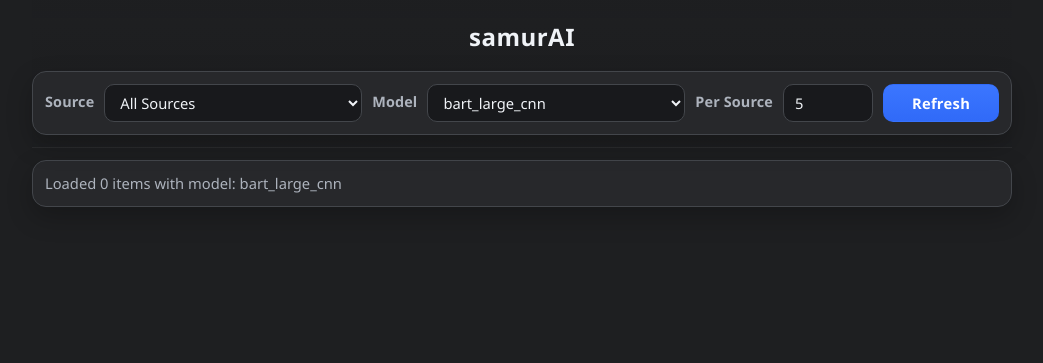
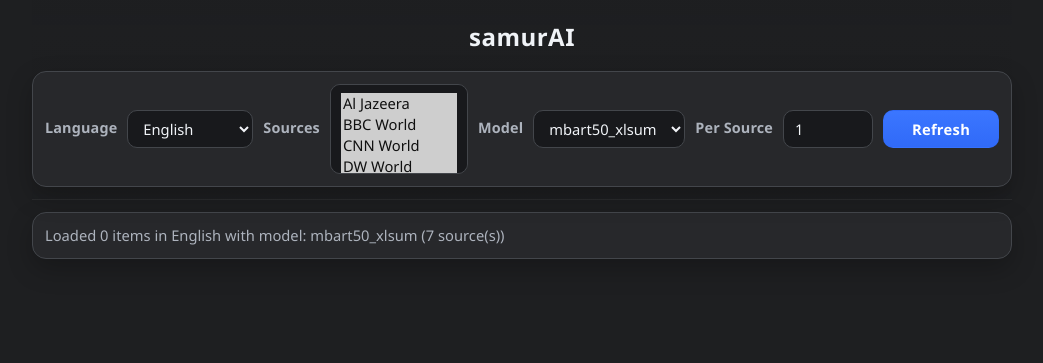
Before and after one commit to mskayacioglu/samurAI, a Flask app: page / in a window 1280 px wide. Shown: the top 363 px of the page, without its empty margins (118-1161 px from the left). Run offline with Flask 3, Linux system fonts and the light colour scheme; data that the repository does not hold is empty.

Commit message:
Multi Language Flow integration

```diff
--- a/news_flow_web/app.py
+++ b/news_flow_web/app.py
@@ -28,59 +28,301 @@ MODEL_PATHS = {
     "bart_reuters": os.path.join(
         PROJECT_ROOT, "models", "bart_base-reuters", "bart-reuters-best"
     ),
+    "mbart50_xlsum": os.path.join(PROJECT_ROOT, "models", "mbart50-xlsum"),
 }
 
-DEFAULT_MODEL_KEY = os.getenv("MODEL_KEY", "bart_large_cnn")
+DEFAULT_MODEL_KEY = os.getenv("MODEL_KEY", "mbart50_xlsum")
 MAX_INPUT_CHARS = int(os.getenv("MAX_INPUT_CHARS", "3500"))
 DEFAULT_SUMMARY_TOKENS = int(os.getenv("SUMMARY_MAX_TOKENS", "96"))
 ARTICLE_FETCH_TIMEOUT = int(os.getenv("ARTICLE_FETCH_TIMEOUT", "8"))
 MAX_ARTICLE_CHARS = int(os.getenv("MAX_ARTICLE_CHARS", "12000"))
 MIN_ARTICLE_CHARS = int(os.getenv("MIN_ARTICLE_CHARS", "500"))
 
+LANGUAGE_CONFIGS = {
+    "en": {"name": "English", "mbart_lang": "en_XX"},
+    "tr": {"name": "Turkce", "mbart_lang": "tr_TR"},
+    "fr": {"name": "Francais", "mbart_lang": "fr_XX"},
+    "de": {"name": "Deutsch", "mbart_lang": "de_DE"},
+    "es": {"name": "Espanol", "mbart_lang": "es_XX"},
+    "it": {"name": "Italiano", "mbart_lang": "it_IT"},
+    "ru": {"name": "Russkiy", "mbart_lang": "ru_RU"},
+    "ar": {"name": "Arabic", "mbart_lang": "ar_AR"},
+    "hi": {"name": "Hindi", "mbart_lang": "hi_IN"},
+    "zh": {"name": "Chinese", "mbart_lang": "zh_CN"},
+    "ja": {"name": "Japanese", "mbart_lang": "ja_XX"},
+    "ko": {"name": "Korean", "mbart_lang": "ko_KR"},
+    "nl": {"name": "Nederlands", "mbart_lang": "nl_XX"},
+    "ro": {"name": "Romana", "mbart_lang": "ro_RO"},
+    "vi": {"name": "Vietnamese", "mbart_lang": "vi_VN"},
+}
+
+DEFAULT_LANGUAGE_KEY = os.getenv("LANGUAGE_KEY", "en")
+
 NEWS_SOURCES = {
     "bbc_world": {
         "name": "BBC World",
         "rss_url": "https://feeds.bbci.co.uk/news/world/rss.xml",
+        "language": "en",
     },
     "guardian_world": {
         "name": "The Guardian World",
         "rss_url": "https://www.theguardian.com/world/rss",
+        "language": "en",
     },
     "aljazeera_all": {
         "name": "Al Jazeera",
         "rss_url": "https://www.aljazeera.com/xml/rss/all.xml",
+        "language": "en",
     },
     "cnn_world": {
         "name": "CNN World",
         "rss_url": "http://rss.cnn.com/rss/edition_world.rss",
+        "language": "en",
     },
     "reuters_world": {
         "name": "Reuters World",
         "rss_url": "https://feeds.reuters.com/Reuters/worldNews",
+        "language": "en",
     },
     "npr_world": {
         "name": "NPR World",
         "rss_url": "https://feeds.npr.org/1004/rss.xml",
+        "language": "en",
     },
     "dw_world": {
         "name": "DW World",
         "rss_url": "https://rss.dw.com/xml/rss-en-world",
+        "language": "en",
+    },
+    "tr_trthaber": {
+        "name": "TRT Haber",
+        "rss_url": "https://www.trthaber.com/sondakika.rss",
+        "language": "tr",
+    },
+    "tr_hurriyet": {
+        "name": "Hurriyet",
+        "rss_url": "https://www.hurriyet.com.tr/rss/anasayfa",
+        "language": "tr",
+    },
+    "tr_ntv": {
+        "name": "NTV",
+        "rss_url": "https://www.ntv.com.tr/son-dakika.rss",
+        "language": "tr",
+    },
+    "fr_lemonde": {
+        "name": "Le Monde",
+        "rss_url": "https://www.lemonde.fr/rss/une.xml",
+        "language": "fr",
+    },
+    "fr_lefigaro": {
+        "name": "Le Figaro",
+        "rss_url": "https://www.lefigaro.fr/rss/figaro_actualites.xml",
+        "language": "fr",
+    },
+    "fr_france24": {
+        "name": "France24 FR",
+        "rss_url": "https://www.france24.com/fr/rss",
+        "language": "fr",
+    },
+    "de_tagesschau": {
+        "name": "Tagesschau",
+        "rss_url": "https://www.tagesschau.de/xml/rss2",
+        "language": "de",
+    },
+    "de_spiegel": {
+        "name": "Der Spiegel",
+        "rss_url": "https://www.spiegel.de/schlagzeilen/index.rss",
+        "language": "de",
+    },
+    "de_faz": {
+        "name": "FAZ",
+        "rss_url": "https://www.faz.net/rss/aktuell/",
+        "language": "de",
+    },
+    "es_elpais": {
+        "name": "El Pais",
+        "rss_url": "https://feeds.elpais.com/mrss-s/pages/ep/site/elpais.com/portada",
+        "language": "es",
+    },
+    "es_elmundo": {
+        "name": "El Mundo",
+        "rss_url": "https://e00-elmundo.uecdn.es/elmundo/rss/portada.xml",
+        "language": "es",
+    },
+    "es_20minutos": {
+        "name": "20minutos",
+        "rss_url": "https://www.20minutos.es/rss/",
+        "language": "es",
+    },
+    "it_ansa": {
+        "name": "ANSA",
+        "rss_url": "https://www.ansa.it/sito/ansait_rss.xml",
+        "language": "it",
+    },
+    "it_repubblica": {
+        "name": "La Repubblica",
+        "rss_url": "https://www.repubblica.it/rss/homepage/rss2.0.xml",
+        "language": "it",
+    },
+    "it_corriere": {
+        "name": "Corriere della Sera",
+        "rss_url": "https://xml2.corriereobjects.it/rss/homepage.xml",
+        "language": "it",
+    },
+    "ru_lenta": {
+        "name": "Lenta",
+        "rss_url": "https://lenta.ru/rss/news",
+        "language": "ru",
+    },
+    "ru_tass": {
+        "name": "TASS",
+        "rss_url": "https://tass.ru/rss/v2.xml",
+        "language": "ru",
+    },
+    "ru_ria": {
+        "name": "RIA Novosti",
+        "rss_url": "https://ria.ru/export/rss2/archive/index.xml",
+        "language": "ru",
+    },
+    "ar_aljazeera": {
+        "name": "Al Jazeera Arabic",
+        "rss_url": "https://www.aljazeera.net/aljazeerarss/ar",
+        "language": "ar",
+    },
+    "ar_alarabiya": {
+        "name": "Al Arabiya",
+        "rss_url": "https://www.alarabiya.net/.mrss/ar.xml",
+        "language": "ar",
+    },
+    "ar_skynewsarabia": {
+        "name": "Sky News Arabia",
+        "rss_url": "https://www.skynewsarabia.com/web/rss",
+        "language": "ar",
+    },
+    "hi_jagran": {
+        "name": "Dainik Jagran",
+        "rss_url": "https://www.jagran.com/rss/news/national.xml",
+        "language": "hi",
+    },
+    "hi_bhaskar": {
+        "name": "Dainik Bhaskar",
+        "rss_url": "https://www.bhaskar.com/rss-v1--category-1061.xml",
+        "language": "hi",
+    },
+    "hi_livehindustan": {
+        "name": "Live Hindustan",
+        "rss_url": "https://www.livehindustan.com/rss/national/rssfeed.xml",
+        "language": "hi",
+    },
+    "zh_xinhua": {
+        "name": "Xinhua",
+        "rss_url": "http://www.news.cn/politics/news_politics.xml",
+        "language": "zh",
+    },
+    "zh_chinanews": {
+        "name": "China News",
+        "rss_url": "https://www.chinanews.com.cn/rss/scroll-news.xml",
+        "language": "zh",
+    },
+    "zh_people": {
+        "name": "People CN",
+        "rss_url": "http://www.people.com.cn/rss/world.xml",
+        "language": "zh",
+    },
+    "ja_nhk": {
+        "name": "NHK",
+        "rss_url": "https://www3.nhk.or.jp/rss/news/cat0.xml",
+        "language": "ja",
+    },
+    "ja_asahi": {
+        "name": "Asahi",
+        "rss_url": "https://www.asahi.com/rss/asahi/newsheadlines.rdf",
+        "language": "ja",
+    },
+    "ja_yomiuri": {
+        "name": "Yomiuri",
+        "rss_url": "https://www.yomiuri.co.jp/rss/news/cat0.xml",
+        "language": "ja",
+    },
+    "ko_yonhap": {
+        "name": "Yonhap",
+        "rss_url": "https://www.yna.co.kr/rss/news.xml",
+        "language": "ko",
+    },
+    "ko_hani": {
+        "name": "Hankyoreh",
+        "rss_url": "https://www.hani.co.kr/rss/",
+        "language": "ko",
+    },
+    "ko_khan": {
+        "name": "Kyunghyang",
+        "rss_url": "https://www.khan.co.kr/rss/rssdata/total_news.xml",
+        "language": "ko",
+    },
+    "nl_nos": {
+        "name": "NOS",
+        "rss_url": "https://feeds.nos.nl/nosnieuwsalgemeen",
+        "language": "nl",
+    },
+    "nl_nu": {
+        "name": "NU",
+        "rss_url": "https://www.nu.nl/rss/Algemeen",
+        "language": "nl",
+    },
+    "nl_volkskrant": {
+        "name": "de Volkskrant",
+        "rss_url": "https://www.volkskrant.nl/voorpagina/rss.xml",
+        "language": "nl",
+    },
+    "ro_hotnews": {
+        "name": "HotNews",
+        "rss_url": "https://hotnews.ro/rss",
+        "language": "ro",
+    },
+    "ro_digi24": {
+        "name": "Digi24",
+        "rss_url": "https://www.digi24.ro/rss",
+        "language": "ro",
+    },
+    "ro_g4media": {
+        "name": "G4Media",
+        "rss_url": "https://www.g4media.ro/feed",
+        "language": "ro",
+    },
+    "vi_vnexpress": {
+        "name": "VNExpress",
+        "rss_url": "https://vnexpress.net/rss/tin-moi-nhat.rss",
+        "language": "vi",
+    },
+    "vi_tuoitre": {
+        "name": "Tuoi Tre",
+        "rss_url": "https://tuoitre.vn/rss/tin-moi-nhat.rss",
+        "language": "vi",
+    },
+    "vi_thanhnien": {
+        "name": "Thanh Nien",
+        "rss_url": "https://thanhnien.vn/rss/home.rss",
+        "language": "vi",
     },
 }
+
+
+def normalize_text(text: str) -> str:
+    text = unescape(text or "")
+    text = text.replace("\xa0", " ")
+    return re.sub(r"\s+", " ", text).strip()
 
 
 def strip_html(text: str) -> str:
     if not text:
         return ""
     clean = re.sub(r"<[^>]+>", " ", text)
-    return re.sub(r"\s+", " ", clean).strip()
+    return normalize_text(clean)
 
 
 def _sanitize_html_fragment(text: str) -> str:
     text = re.sub(r"<[^>]+>", " ", text or "")
-    text = unescape(text)
-    text = re.sub(r"\s+", " ", text)
-    return text.strip()
+    return normalize_text(text)
 
 
 def extract_article_text(html_text: str) -> str:
@@ -284,7 +526,7 @@ def load_summarizer(model_key: str):
     return tokenizer, model, device
 
 
-def summarize_text(text: str, model_key: str):
+def summarize_text(text: str, model_key: str, language_key: str):
     text = (text or "").strip()
     if not text:
         return ""
@@ -322,6 +564,21 @@ def summarize_text(text: str, model_key: str):
                     "repetition_penalty": 1.2,
                 }
             )
+        elif model_key == "mbart50_xlsum":
+            language = LANGUAGE_CONFIGS.get(language_key, LANGUAGE_CONFIGS["en"])
+            mbart_lang = language["mbart_lang"]
+            tokenizer.src_lang = mbart_lang
+            forced_bos_token_id = tokenizer.lang_code_to_id.get(mbart_lang)
+            generate_kwargs.update(
+                {
+                    "max_length": 90,
+                    "min_length": 24,
+                    "length_penalty": 1.1,
+                    "num_beams": 5,
+                }
+            )
+            if forced_bos_token_id is not None:
+                generate_kwargs["forced_bos_token_id"] = forced_bos_token_id
 
         with torch.no_grad() if torch is not None else nullcontext():
             output_ids = model.generate(
@@ -330,11 +587,12 @@ def summarize_text(text: str, model_key: str):
             )
 
         summary = tokenizer.decode(output_ids[0], skip_special_tokens=True).strip()
+        summary = normalize_text(summary)
         if is_degenerate_summary(summary):
-            return extractive_fallback(text)
-        return summary if summary else text[:240] + "..."
+            return normalize_text(extractive_fallback(text))
+        return summary if summary else normalize_text(text[:240] + "...")
     except Exception:
-        return extractive_fallback(text)
+        return normalize_text(extractive_fallback(text))
 
 
 class nullcontext:
@@ -345,12 +603,25 @@ class nullcontext:
         return False
 
 
-def gather_news(limit_per_source: int, source_filter: str):
-    keys = [source_filter] if source_filter in NEWS_SOURCES else list(NEWS_SOURCES.keys())
+def filter_sources_by_language(language_key: str):
+    return {
+        key: source
+        for key, source in NEWS_SOURCES.items()
+        if source.get("language") == language_key
+    }
+
+
+def gather_news(limit_per_source: int, language_key: str, selected_sources: list):
+    lang_sources = filter_sources_by_language(language_key)
+    if selected_sources:
+        keys = [k for k in selected_sources if k in lang_sources]
+    else:
+        keys = list(lang_sources.keys())
+
     all_entries = []
 
     for key in keys:
-        cfg = NEWS_SOURCES[key]
+        cfg = lang_sources[key]
         all_entries.extend(fetch_source_news(key, cfg, limit_per_source))
 
     all_entries.sort(
@@ -365,11 +636,16 @@ app = Flask(__name__)
 
 @app.get("/")
 def index():
+    default_language = (
+        DEFAULT_LANGUAGE_KEY if DEFAULT_LANGUAGE_KEY in LANGUAGE_CONFIGS else "en"
+    )
     return render_template(
         "index.html",
         sources=NEWS_SOURCES,
+        languages=LANGUAGE_CONFIGS,
         models=MODEL_PATHS,
         default_model=DEFAULT_MODEL_KEY,
+        default_language=default_language,
     )
 
 
@@ -377,13 +653,39 @@ def index():
 def api_news():
     limit = int(request.args.get("limit", 5))
     source = request.args.get("source", "")
+    language = request.args.get("language", DEFAULT_LANGUAGE_KEY)
     model_key = request.args.get("model", DEFAULT_MODEL_KEY)
+    sources_param = request.args.get("sources", "")
     include_raw = request.args.get("include_raw", "false").lower() == "true"
+
+    if language not in LANGUAGE_CONFIGS:
+        return (
+            jsonify(
+                {
+                    "error": "Invalid language key",
+                    "languages": list(LANGUAGE_CONFIGS.keys()),
+                }
+            ),
+            400,
+        )
 
     if model_key not in MODEL_PATHS:
         return jsonify({"error": "Invalid model key", "models": list(MODEL_PATHS.keys())}), 400
 
-    entries = gather_news(limit_per_source=max(1, min(limit, 15)), source_filter=source)
+    if language != "en" and model_key != "mbart50_xlsum":
+        model_key = "mbart50_xlsum"
+
+    selected_sources = []
+    if sources_param.strip():
+        selected_sources = [s.strip() for s in sources_param.split(",") if s.strip()]
+    elif source.strip():
+        selected_sources = [source.strip()]
+
+    entries = gather_news(
+        limit_per_source=max(1, min(limit, 15)),
+        language_key=language,
+        selected_sources=selected_sources,
+    )
     result = []
     for item in entries:
         article_text = fetch_article_text(item["link"])
@@ -393,7 +695,7 @@ def api_news():
         else:
             text_for_summary = f"{item['title']}. {item['description']}".strip()
             summary_input_type = "rss"
-        summary = summarize_text(text_for_summary, model_key)
+        summary = summarize_text(text_for_summary, model_key, language)
         result.append(
             {
                 "title": item["title"],
@@ -413,8 +715,10 @@ def api_news():
         {
             "count": len(result),
             "model": model_key,
+            "language": language,
             "available_models": list(MODEL_PATHS.keys()),
             "available_sources": NEWS_SOURCES,
+            "available_languages": LANGUAGE_CONFIGS,
             "items": result,
             "generated_at": datetime.now(timezone.utc).isoformat(),
         }
--- a/news_flow_web/static/styles.css
+++ b/news_flow_web/static/styles.css
@@ -66,7 +66,7 @@ body {
 
 .controls {
   display: grid;
-  grid-template-columns: auto 1fr auto 1fr auto 90px 116px;
+  grid-template-columns: auto 1fr auto 1.5fr auto 1fr auto 90px 116px;
   gap: 10px;
   align-items: center;
 }
@@ -87,6 +87,11 @@ body {
   padding: 0 11px;
   font-size: 0.92rem;
   font-family: inherit;
+}
+
+#sources {
+  min-height: 90px;
+  padding: 8px 10px;
 }
 
 .controls select,
--- a/news_flow_web/templates/index.html
+++ b/news_flow_web/templates/index.html
@@ -14,13 +14,17 @@
         </header>
 
         <section class="controls card">
-          <label for="source">Source</label>
-          <select id="source">
-            <option value="">All Sources</option>
-            {% for key, source in sources.items() %}
-            <option value="{{ key }}">{{ source.name }}</option>
+          <label for="language">Language</label>
+          <select id="language">
+            {% for key, language in languages.items() %}
+            <option value="{{ key }}" {% if key == default_language %}selected{% endif %}>
+              {{ language.name }}
+            </option>
             {% endfor %}
           </select>
+
+          <label for="sources">Sources</label>
+          <select id="sources" multiple></select>
 
           <label for="model">Model</label>
           <select id="model">
@@ -32,7 +36,7 @@
           </select>
 
           <label for="limit">Per Source</label>
-          <input id="limit" type="number" value="5" min="1" max="15" />
+          <input id="limit" type="number" value="1" min="1" max="15" />
           <button id="refreshBtn">Refresh</button>
         </section>
       </div>
@@ -56,13 +60,36 @@
     </template>
 
     <script>
-      const sourceEl = document.getElementById("source");
+      const languageEl = document.getElementById("language");
+      const sourcesEl = document.getElementById("sources");
       const modelEl = document.getElementById("model");
       const limitEl = document.getElementById("limit");
       const refreshBtn = document.getElementById("refreshBtn");
       const feedEl = document.getElementById("feed");
       const statusEl = document.getElementById("status");
       const cardTpl = document.getElementById("cardTemplate");
+      const allSources = {{ sources | tojson }};
+      const allLanguages = {{ languages | tojson }};
+
+      function getSourcesByLanguage(languageKey) {
+        return Object.entries(allSources).filter(([, source]) => source.language === languageKey);
+      }
+
+      function renderSourceOptions() {
+        const languageSources = getSourcesByLanguage(languageEl.value);
+        sourcesEl.innerHTML = "";
+        languageSources.forEach(([key, source]) => {
+          const option = document.createElement("option");
+          option.value = key;
+          option.textContent = source.name;
+          option.selected = true;
+          sourcesEl.appendChild(option);
+        });
+      }
+
+      function getSelectedSources() {
+        return Array.from(sourcesEl.selectedOptions).map((option) => option.value);
+      }
 
       function fmtDate(iso) {
         if (!iso) return "Unknown time";
@@ -79,8 +106,10 @@
       }
 
       async function loadNews() {
+        const selectedSources = getSelectedSources();
         const params = new URLSearchParams({
-          source: sourceEl.value,
+          language: languageEl.value,
+          sources: selectedSources.join(","),
           model: modelEl.value,
           limit: limitEl.value,
         });
@@ -94,7 +123,10 @@
             throw new Error(data.error || "Failed to load data");
           }
 
-          setStatus(`Loaded ${data.count} items with model: ${data.model}`);
+          const languageName = allLanguages[data.language]?.name || data.language;
+          setStatus(
+            `Loaded ${data.count} items in ${languageName} with model: ${data.model} (${selectedSources.length} source(s))`
+          );
           data.items.forEach((item) => {
             const node = cardTpl.content.cloneNode(true);
             node.querySelector(".source").textContent = item.source_name;
@@ -113,7 +145,14 @@
       }
 
       refreshBtn.addEventListener("click", loadNews);
-      window.addEventListener("load", loadNews);
+      languageEl.addEventListener("change", () => {
+        renderSourceOptions();
+        loadNews();
+      });
+      window.addEventListener("load", () => {
+        renderSourceOptions();
+        loadNews();
+      });
     </script>
   </body>
 </html>
```
Also changed, not shown: news_flow_web/README.md.
